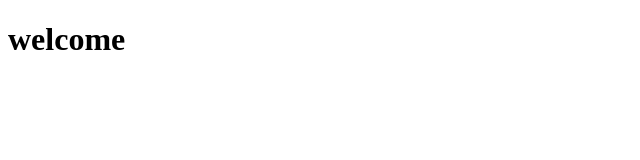
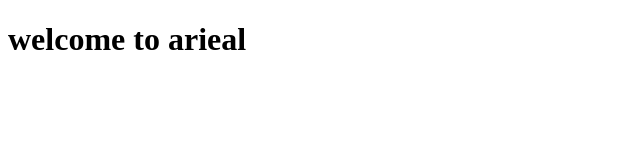
Before and after one commit to adeer815/client, a plain HTML site: page index.html in a window 1280 px wide. Shown: the whole page, without its empty margins (0-640 px from the left). Drawn offline with Linux system fonts and the light colour scheme.

Commit message:
my third commit

```diff
--- a/index.html
+++ b/index.html
@@ -3,6 +3,6 @@
 <head>
 </head>
 <body>
-    <h1>welcome</h1>
+    <h1>welcome to arieal</h1>
 </body>
 </html>
```
